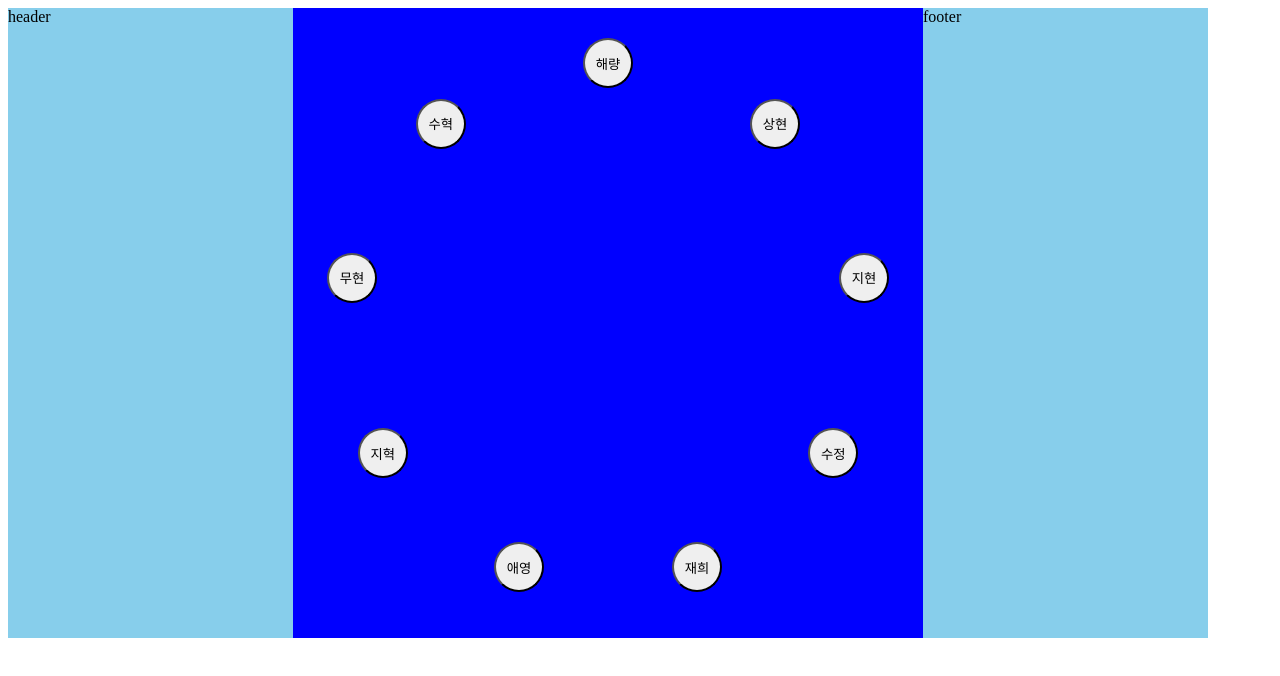
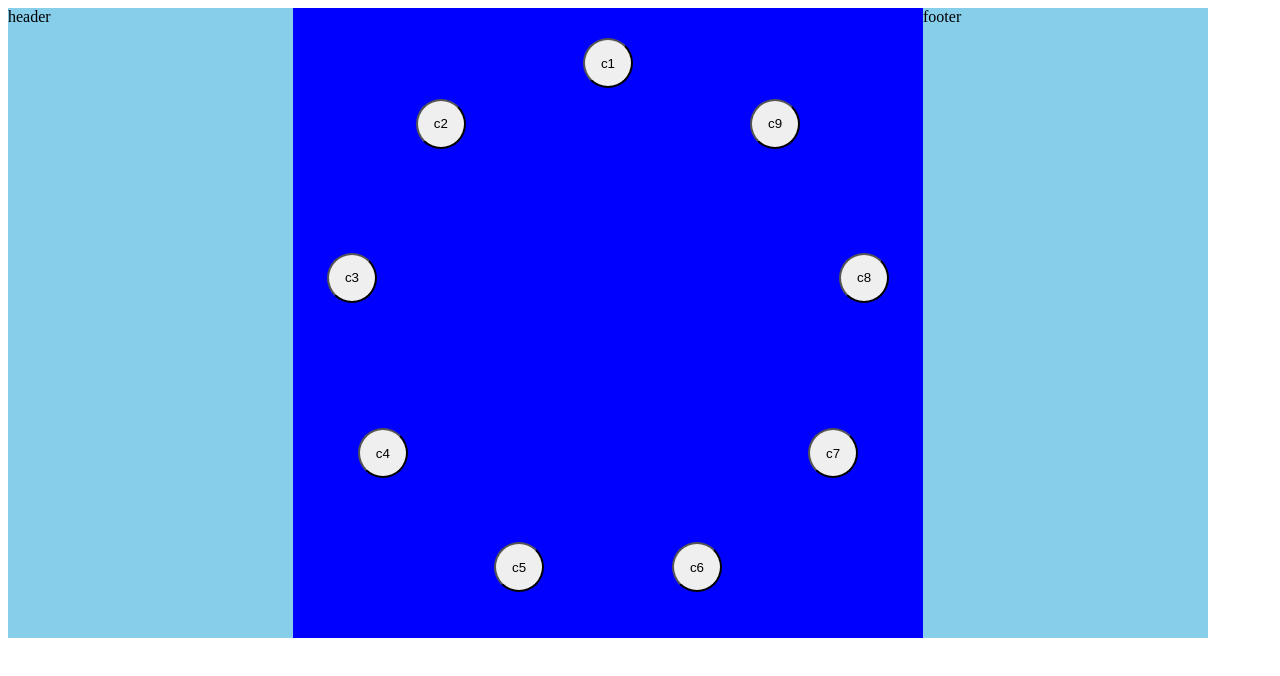
Before and after one commit to pr-citrate/cp, a React (Vite) app: page /test in a window 1280 px wide. Shown: the top 676 px of the page. Built offline with nearby package versions, Linux system fonts and the light colour scheme.

Commit message:
update 3, delete 1 file; adding feature repaired

```diff
--- a/src/components/AddForm.jsx
+++ b/src/components/AddForm.jsx
@@ -1,17 +1,20 @@
 import { useState } from 'react';
 import uuid from 'react-uuid';
+import setPosition from '../utils/setPosition';
 
 function AddForm({ characters, setCharacters }) {
   const [inputValue, setInputValue] = useState('');
 
   const handleAddOnClick = () => {
     if (inputValue.trim() !== '') {
-      setCharacters((prevChars) => [
-        ...prevChars,
-        { name: inputValue.trim(), id: uuid() },
-      ]);
+      setCharacters((prevChars) => {
+        const newChars = [
+          ...prevChars,
+          { name: inputValue.trim(), id: uuid() },
+        ];
+        return setPosition(newChars);
+      });
       setInputValue('');
-      console.log(characters);
     }
   };
 
--- a/src/components/Arrows.jsx
+++ b/src/components/Arrows.jsx
@@ -14,6 +14,7 @@ function Arrows({ characters, setCharacters }) {
     // clear canvas
     ctx.clearRect(0, 0, canvas.width, canvas.height);
   }, [characters]);
+
   return (
     <canvas
       ref={canvasRef}
--- a/src/pages/Test.jsx
+++ b/src/pages/Test.jsx
@@ -3,53 +3,23 @@ import AddForm from '../components/AddForm';
 import uuid from 'react-uuid';
 import { useState, useEffect } from 'react';
 import c from './../constants/constants';
+import setPosition from '../utils/setPosition';
 
 function Test() {
-  const [characters, setCharacters] = useState([
-    { id: uuid(), name: '해량' },
-    { id: uuid(), name: '수혁' },
-    { id: uuid(), name: '무현' },
-    { id: uuid(), name: '지혁' },
-    { id: uuid(), name: '애영' },
-    { id: uuid(), name: '재희' },
-    { id: uuid(), name: '수정' },
-    { id: uuid(), name: '지현' },
-    { id: uuid(), name: '상현' },
-  ]);
+  const [characters, setCharacters] = useState(
+    setPosition([
+      { id: uuid(), name: 'c1' },
+      { id: uuid(), name: 'c2' },
+      { id: uuid(), name: 'c3' },
+      { id: uuid(), name: 'c4' },
+      { id: uuid(), name: 'c5' },
+      { id: uuid(), name: 'c6' },
+      { id: uuid(), name: 'c7' },
+      { id: uuid(), name: 'c8' },
+      { id: uuid(), name: 'c9' },
+    ])
+  );
 
-  const setPosition = () => {
-    function getXPos(order, total) {
-      const angle = (order / total) * 2 * Math.PI;
-      let pos = c.imgHeight / 2;
-      pos =
-        pos -
-        Math.sin(angle) *
-          (c.imgHeight / 2 - (c.imgPadding + c.characterHeight / 2));
-      pos = pos - c.characterHeight / 2;
-      return pos;
-    }
-
-    function getYPos(order, total) {
-      const angle = (order / total) * 2 * Math.PI;
-      let pos = c.imgHeight / 2;
-      pos =
-        pos -
-        Math.cos(angle) *
-          (c.imgHeight / 2 - (c.imgPadding + c.characterHeight / 2));
-      pos = pos - c.characterHeight / 2;
-      return pos;
-    }
-
-    setCharacters(
-      characters.map((obj, index) => ({
-        ...obj,
-        xPos: getXPos(index, characters.length),
-        yPos: getYPos(index, characters.length),
-      }))
-    );
-  };
-
-  useEffect(setPosition, []);
   return (
     <div>
       <Main characters={characters} setCharacters={setCharacters} />
@@ -57,5 +27,4 @@ function Test() {
     </div>
   );
 }
-
 export default Test;
--- /dev/null
+++ b/src/utils/setPosition.jsx
@@ -0,0 +1,33 @@
+import c from './../constants/constants';
+
+function setPosition(characters) {
+  function getXPos(order, total) {
+    const angle = (order / total) * 2 * Math.PI;
+    let pos = c.imgHeight / 2;
+    pos =
+      pos -
+      Math.sin(angle) *
+        (c.imgHeight / 2 - (c.imgPadding + c.characterHeight / 2));
+    pos = pos - c.characterHeight / 2;
+    return pos;
+  }
+
+  function getYPos(order, total) {
+    const angle = (order / total) * 2 * Math.PI;
+    let pos = c.imgHeight / 2;
+    pos =
+      pos -
+      Math.cos(angle) *
+        (c.imgHeight / 2 - (c.imgPadding + c.characterHeight / 2));
+    pos = pos - c.characterHeight / 2;
+    return pos;
+  }
+
+  return characters.map((obj, index) => ({
+    ...obj,
+    xPos: getXPos(index, characters.length),
+    yPos: getYPos(index, characters.length),
+  }));
+}
+
+export default setPosition;
```
Also changed, not shown: src/constants/constants.jsx (renamed from src/constants/constants.js).
